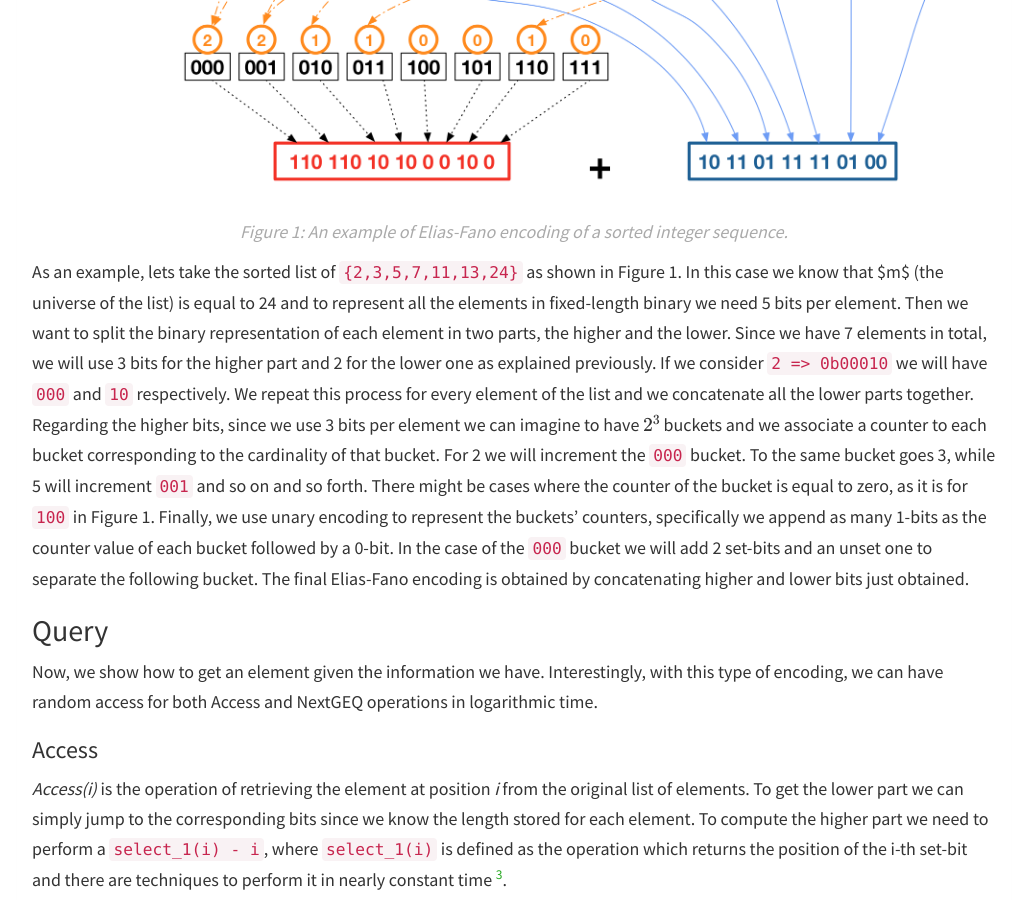
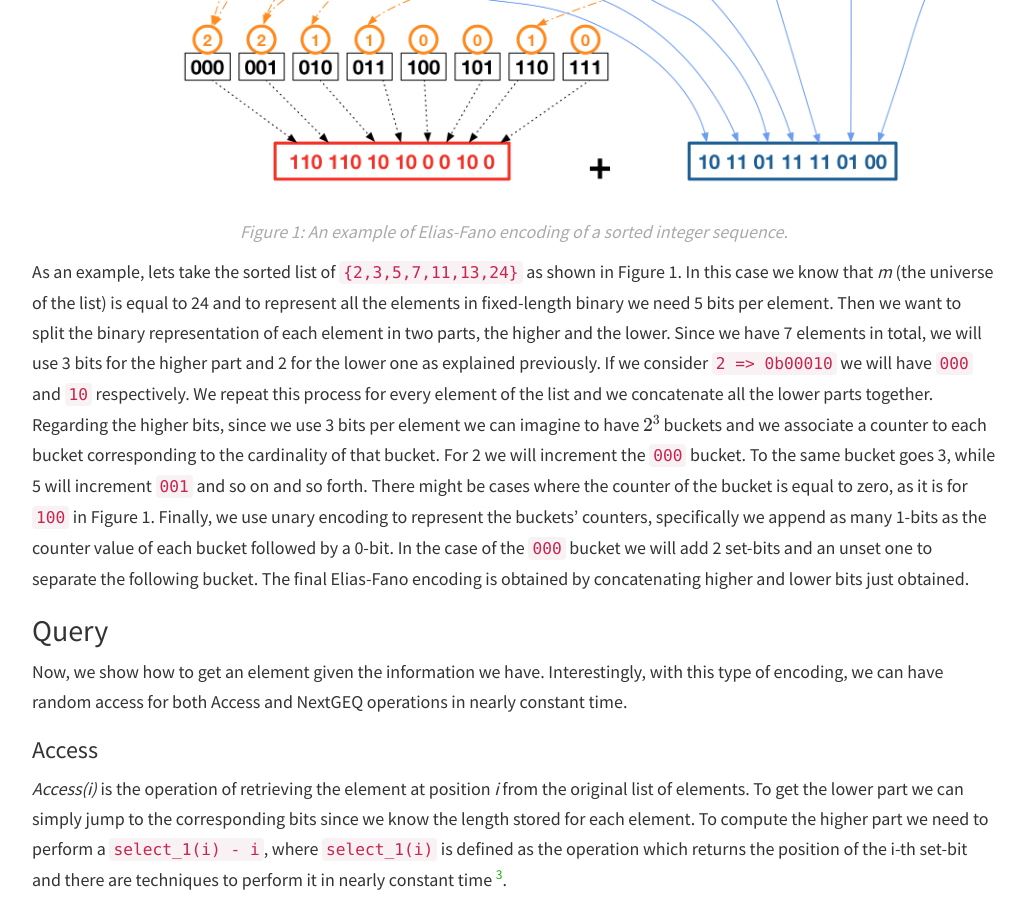
Before and after one commit to amallia/amallia.github.io, a Jekyll site: the page built from _posts/2018-01-06-sorted-integers-compression-with-elias-fano-encoding.markdown, in a window 1280 px wide and 900 px high, scrolled down 1107 px. Shown: the whole window, without its empty margins (126-1152 px from the left). Built offline with Jekyll 4.4.1, drawn with Linux system fonts in a browser that asks for light colours; nearby versions of some CDN libraries; formulas are drawn with MathJax 3; comment, search, counter and statistics services are not loaded.

Commit message:
Update 2018-01-06-sorted-integers-compression-with-elias-fano-encoding.markdown

```diff
--- a/_posts/2018-01-06-sorted-integers-compression-with-elias-fano-encoding.markdown
+++ b/_posts/2018-01-06-sorted-integers-compression-with-elias-fano-encoding.markdown
@@ -27,7 +27,7 @@ It is constructed starting from and empty bit-vector, we add a 0 as a stop bit f
 
 {% include image.html img="uploads/Elias-Fano.png" title="Elias-Fano" caption="Figure 1: An example of Elias-Fano encoding of a sorted integer sequence." %}
 
-As an example, lets take the sorted list of `{2,3,5,7,11,13,24}` as shown in Figure 1. In this case we know that $m$ (the universe of the list) is equal to 24 and to represent all the elements in fixed-length binary we need 5 bits per element.
+As an example, lets take the sorted list of `{2,3,5,7,11,13,24}` as shown in Figure 1. In this case we know that *m* (the universe of the list) is equal to 24 and to represent all the elements in fixed-length binary we need 5 bits per element.
 Then we want to split the binary representation of each element in two parts, the higher and the lower. Since we have 7 elements in total, we will use 3 bits for the higher part and 2 for the lower one as explained previously. If we consider `2 => 0b00010`  we will have `000` and `10` respectively.
 We repeat this process for every element of the list and we concatenate all the lower parts together.
 Regarding the higher bits, since we use 3 bits per element we can imagine to have $$2^3$$ buckets and we associate a counter to each bucket corresponding to the cardinality of that bucket. For 2 we will increment the `000` bucket. To the same bucket goes 3, while 5 will increment `001` and so on and so forth. There might be cases where the counter of the bucket is equal to zero, as it is for `100` in Figure 1.
@@ -37,7 +37,7 @@ The final Elias-Fano encoding is obtained by concatenating higher and lower bits
 
 ## Query
 
-Now, we show how to get an element given the information we have. Interestingly, with this type of encoding, we can have random access for both Access and NextGEQ operations in logarithmic time.
+Now, we show how to get an element given the information we have. Interestingly, with this type of encoding, we can have random access for both Access and NextGEQ operations in nearly constant time.
 
 ### Access
 
```
